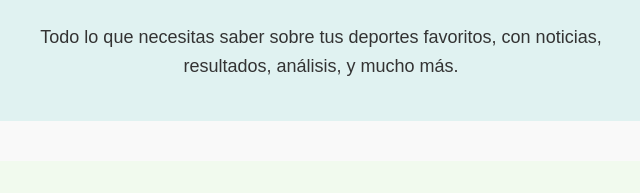
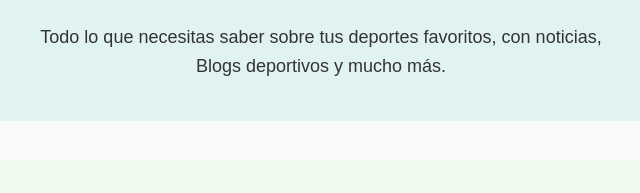
Before and after one commit to Jose-d01/Proyecto, a website: page index.html in a window 1280 px wide. Shown: the part 271-464 px from the top of the page, 319-959 px from the left. Drawn offline with Linux system fonts and the light colour scheme.

Commit message:
Actualizacion completa sin errores

```diff
--- a/index.html
+++ b/index.html
@@ -34,7 +34,7 @@
     <main>
         <section id="inicio">
             <h2>Bienvenidos a DeporNoticias</h2>
-            <p>Todo lo que necesitas saber sobre tus deportes favoritos, con noticias, resultados, análisis, y mucho más.</p>
+            <p>Todo lo que necesitas saber sobre tus deportes favoritos, con noticias, Blogs deportivos y mucho más.</p>
         </section>
 
         <section id="deportes">
```
